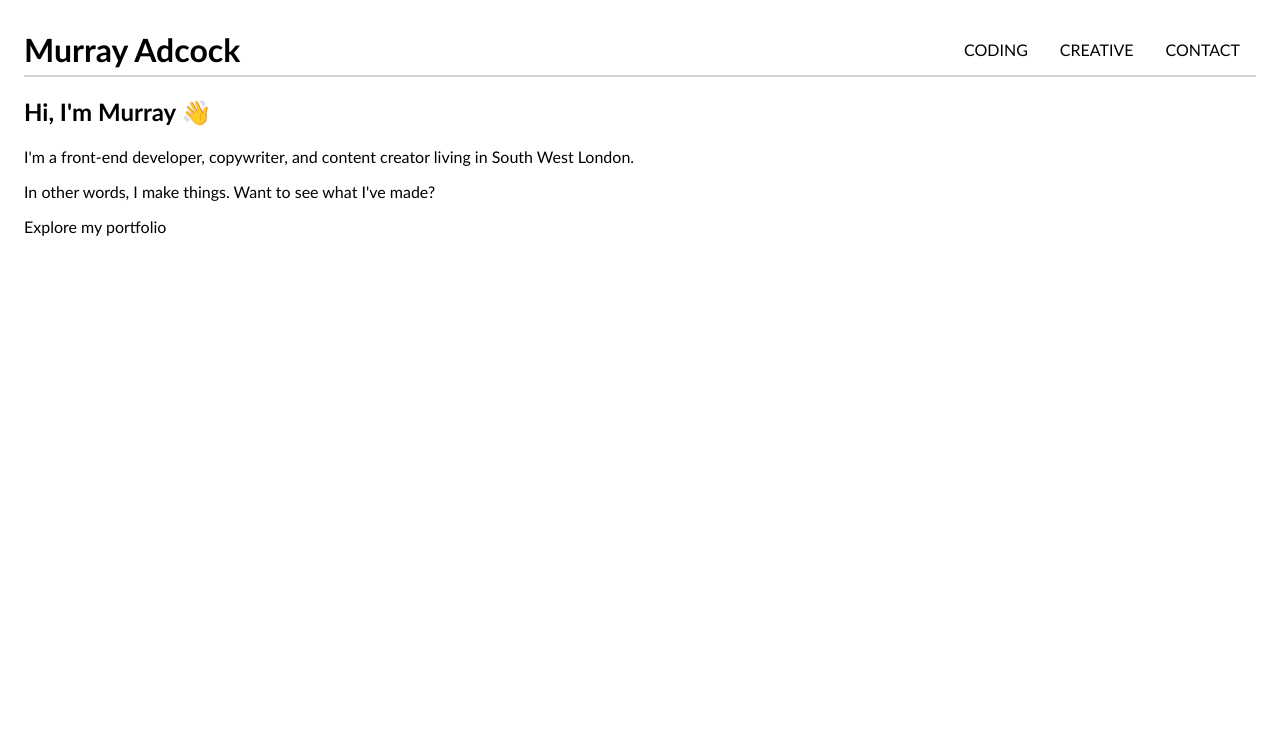
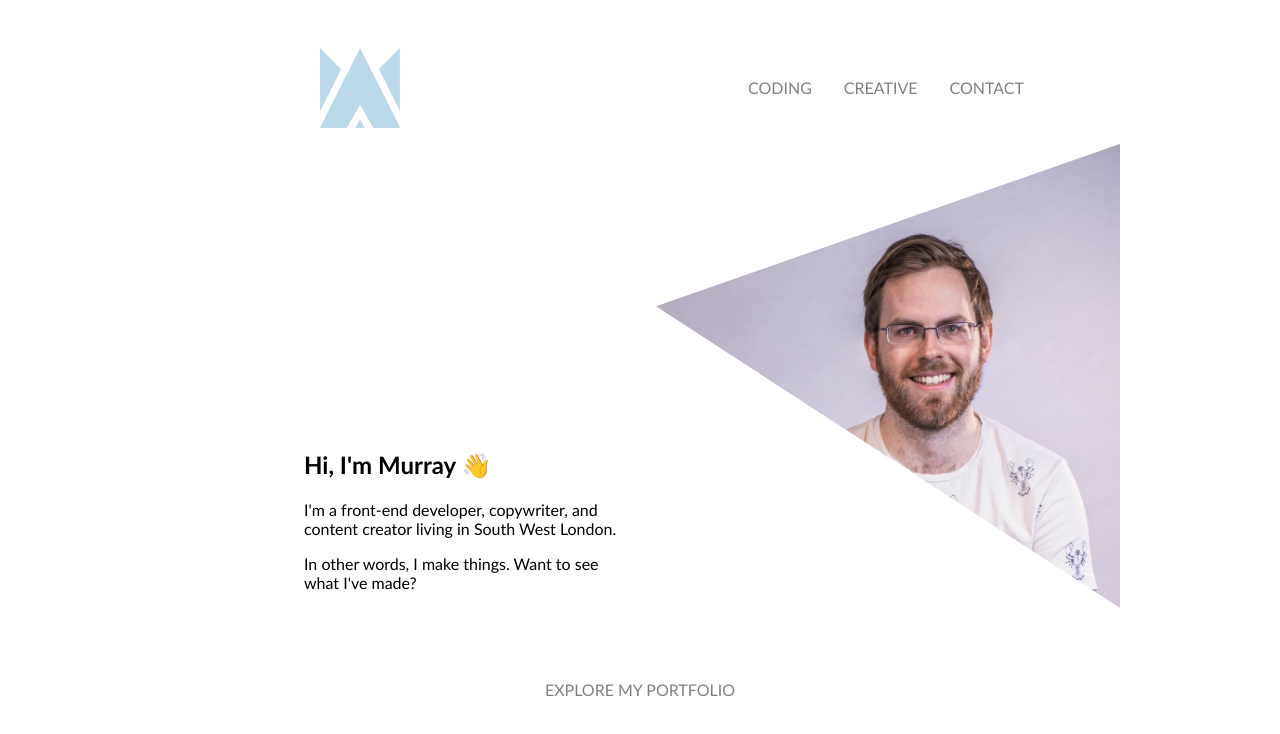
Before and after one commit to theAdhocracy/portfolio, a Gatsby site: page / in a window 1280 px wide. Built offline with nearby package versions, Linux system fonts and the light colour scheme; Gatsby itself is replaced by a stand-in of ours.

Commit message:
:lipstick: Landing page styles and structure

```diff
--- a/src/components/header/header.module.css
+++ b/src/components/header/header.module.css
@@ -1,12 +1,30 @@
 .header {
 	display: grid;
-	grid-template-columns: 1fr auto;
+	grid-template-columns: 1fr;
 	align-items: center;
-	border-bottom: 2px solid lightgrey;
+	justify-items: center;
+	margin: 1rem 1rem 0;
 }
 
-.header h1 {
-	margin: 0;
-	word-wrap: none;
-	white-space: nowrap;
+.header svg {
+	--logomark-colour: rgb(163, 163, 163);
+	max-width: 5rem;
+	fill: var(--logomark-colour);
+	margin-top: 2rem;
 }
+
+@media only screen and (min-width: 700px) {
+	.header {
+		grid-template-columns: 1fr auto;
+		width: 80%;
+		max-width: 50rem;
+		margin: 1rem auto;
+		justify-items: left;
+	}
+}
+
+@media only screen and (min-width: 1000px) {
+	.header {
+		padding-left: 5rem;
+	}
+}
--- a/src/components/header/index.js
+++ b/src/components/header/index.js
@@ -4,10 +4,22 @@ import styles from "./header.module.css"
 // Components
 import Nav from "../nav"
 
-const Header = () => {
+// Assets
+
+const Header = ({ logomarkColour }) => {
 	return (
 		<header className={styles.header}>
-			<h1>Murray Adcock</h1>
+			<svg
+				style={{ "--logomark-colour": `${logomarkColour}` }}
+				xmlns="http://www.w3.org/2000/svg"
+				viewBox="0 0 216.35 216.07"
+			>
+				<polygon points="108.35 0 0.35 216 72.35 216 108.35 153 144.35 216 216.35 216 108.35 0" />
+				<polygon points="95.35 216.07 121.36 216.07 108.35 193.31 95.35 216.07" />
+				<polygon points="57.31 57.37 0 0.07 0 171.98 57.31 57.37" />
+				<polygon points="144.26 71.81 108 108.07 72.21 72.28 0.35 216 72.35 216 108.35 153 144.35 216 216 216 216 215.29 144.26 71.81" />
+				<polygon points="216 170.57 216 0.07 159.16 56.9 216 170.57" />
+			</svg>
 			<Nav />
 		</header>
 	)
--- a/src/components/nav/nav.module.css
+++ b/src/components/nav/nav.module.css
@@ -2,6 +2,7 @@
 	display: flex;
 	flex-wrap: wrap;
 	margin: 0;
+	padding: 0;
 	list-style: none;
 }
 
@@ -10,6 +11,19 @@
 }
 
 .nav a {
+	color: grey;
 	text-decoration: none;
 	text-transform: uppercase;
 }
+
+.nav a:hover {
+	text-decoration: underline;
+	text-decoration-thickness: 0.2em;
+	text-underline-offset: 0.4em;
+}
+
+@media only screen and (min-width: 700px) {
+	.nav {
+		margin-top: 2rem;
+	}
+}
--- a/src/pages/index.js
+++ b/src/pages/index.js
@@ -4,17 +4,23 @@ import { Link } from "gatsby"
 // Components
 import Header from "../Components/Header"
 
+// Assets
+import profilePhoto from "../assets/murray-profile-square.jpg"
+
 export default () => (
 	<>
-		<Header />
-		<main>
-			<h2>Hi, I'm Murray 👋</h2>
-			<p>
-				I'm a front-end developer, copywriter, and content creator living in
-				South West London.
-			</p>
-			<p>In other words, I make things. Want to see what I've made?</p>
-			<Link>Explore my portfolio</Link>
+		<Header logomarkColour="#bcd9ea" />
+		<main className="landing">
+			<img src={profilePhoto} alt="Murray Adcock" />
+			<section className="about-me">
+				<h2>Hi, I'm Murray 👋</h2>
+				<p>
+					I'm a front-end developer, copywriter, and content creator living
+					in South West London.
+				</p>
+				<p>In other words, I make things. Want to see what I've made?</p>
+			</section>
+			<Link className="explore">Explore my portfolio</Link>
 		</main>
 		<footer></footer>
 	</>
--- a/src/styles/global.css
+++ b/src/styles/global.css
@@ -1,14 +1,80 @@
+* {
+	box-sizing: border-box;
+}
+
 html,
 body {
 	font-family: "Calibri", Helvetica, Arial, sans-serif;
 	font-size: 16px;
-}
-
-body {
-	padding: 1rem;
+	margin: 0;
 }
 
 /* Homepage */
 
 .landing {
+	display: grid;
+	grid-template-columns: 1fr;
+	grid-template-rows: 15rem 15rem auto;
+	overflow: hidden;
 }
+
+.landing > img {
+	grid-row: 1/2;
+	max-width: 100%;
+	object-fit: contain;
+	justify-self: right;
+	clip-path: polygon(100% 0%, 0% 35%, 0% 35%, 100% 100%);
+}
+
+.about-me {
+	grid-row: 2;
+	max-width: 20rem;
+	margin-left: 1rem;
+	align-self: end;
+}
+
+a.explore {
+	display: block;
+	margin-top: 3rem;
+	padding: 1.5rem 0;
+	width: 100vw;
+	grid-column: 1/-1;
+	text-align: center;
+	color: grey;
+	text-decoration: none;
+	text-transform: uppercase;
+}
+
+a.explore:hover {
+	text-decoration: underline;
+	text-decoration-thickness: 0.2em;
+	text-underline-offset: 0.4em;
+}
+
+@media only screen and (min-width: 500px) {
+	.landing {
+		grid-template-columns: minmax(200px, 1fr) 1fr;
+		grid-template-rows: auto;
+		column-gap: 2rem;
+		max-width: 60rem;
+		margin: 0 auto;
+	}
+
+	.landing > img {
+		grid-column: 2;
+		max-height: 500px;
+	}
+
+	.about-me {
+		grid-row: 1;
+		justify-self: end;
+		margin-left: 2rem;
+	}
+
+	a.explore {
+		width: 100%;
+	}
+}
+
+@media only screen and (min-width: 700px) {
+}
```
Also changed, not shown: src/assets/murray-logomark.svg (added), src/assets/murray-profile-square.jpg (added), src/assets/murray-profile.jpg (added).
